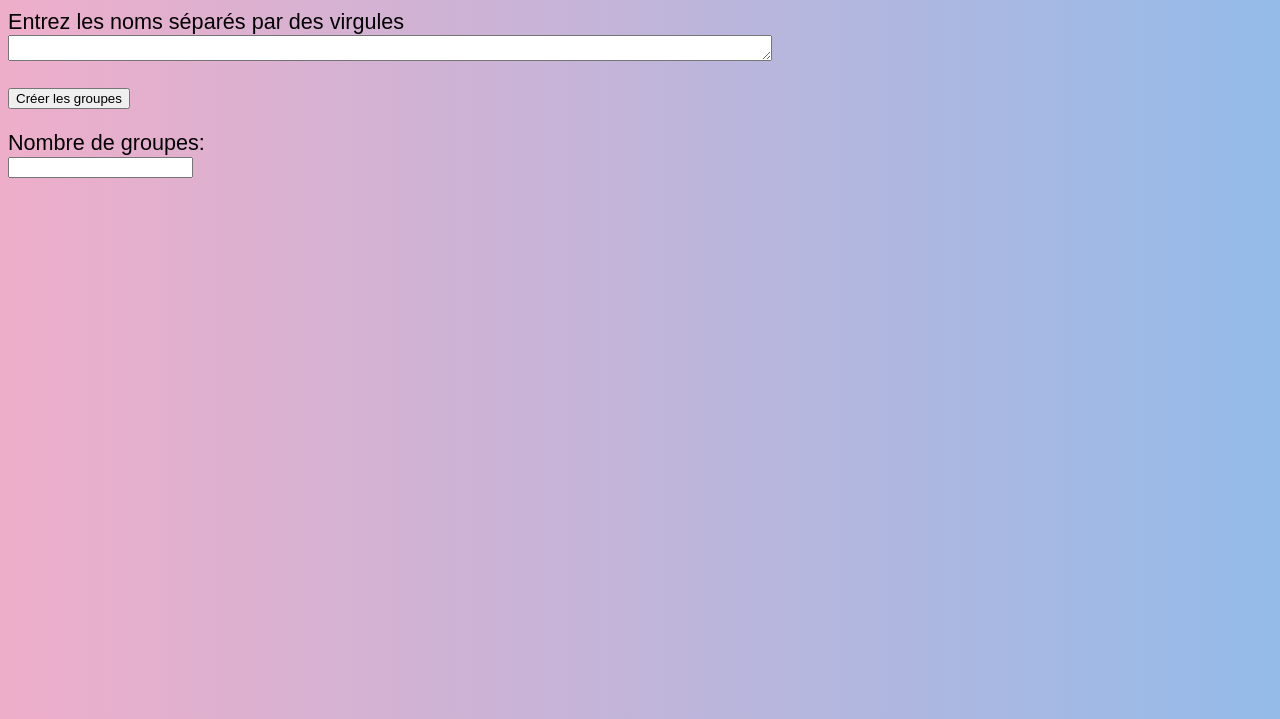
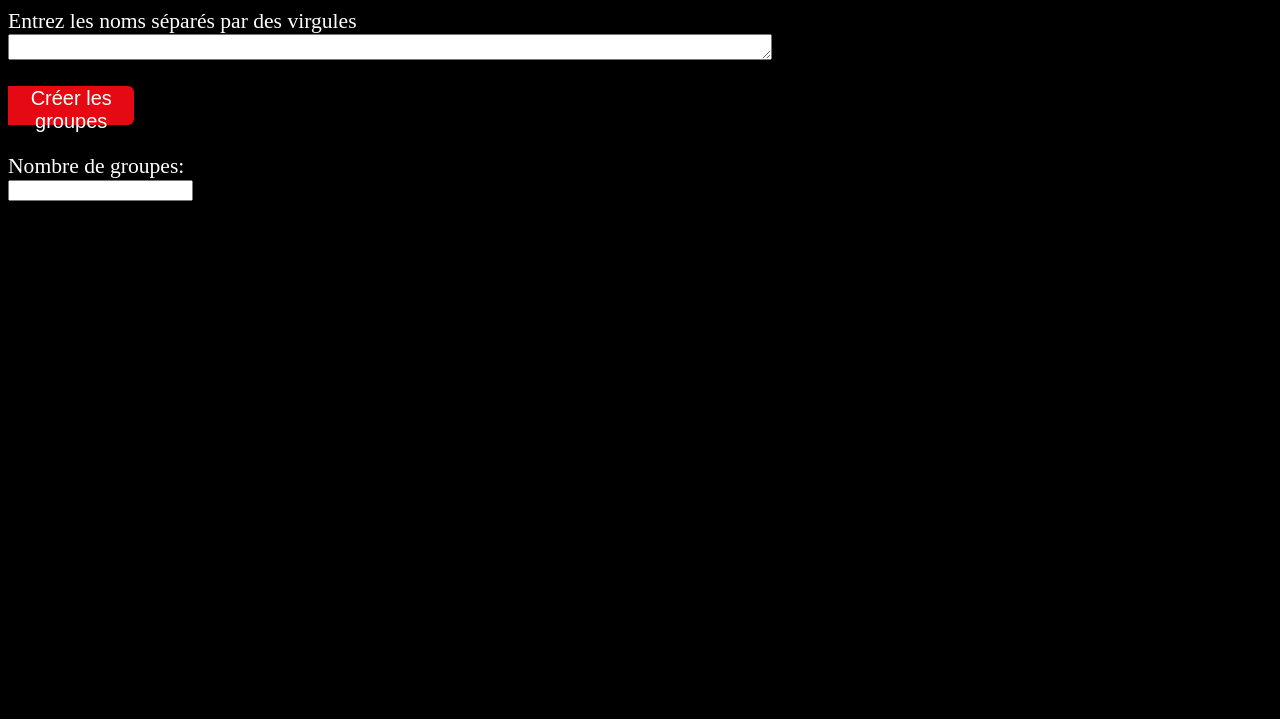
Before and after one commit to corinneremy/PROJET-JS, a plain HTML site: page group maker/index.html in a window 1280 px wide. Shown: the part 81-800 px from the top of the page. Drawn offline with Linux system fonts and the light colour scheme; a web font is replaced by a local one.

Commit message:
Update style.css

```diff
--- a/group maker/style.css
+++ b/group maker/style.css
@@ -1,19 +1,24 @@
+@import url(https://fonts.bunny.net/css?family=bebas-neue:400);
+
+
 body {
-    font-family: 'Montserrat', sans-serif;
+    font-family: 'Bebas Neue', display;
     font-size: large;
-    background: rgb(238,174,202);
-    background: linear-gradient(90deg, rgba(238,174,202,1) 0%, rgba(148,187,233,1) 100%);
+    background: black
+
 }
 
 h1 {
     text-align: center;
     box-sizing: content-box;
     position:relative;
+    color: white;
 
 }
 
 label {
     font-size: 1.2em;
+    color: white;
 }
 
 textarea {
@@ -27,10 +32,28 @@ textarea {
 }
 
 .group {
-    background-color: #ee9cea;
-    border: 1px solid #8b5ef5;
+    background-color:#e50914;
     border-radius: 6px;
     border-width: 1.8px;
     padding: 10px;
     margin: 5px;
+    color: white;
+    display: flex;
+    flex-direction: column;
+    text-align: center;
 }
+button{
+    width: 10%;
+    font-size: 20px;
+    height: 39px;
+    border: 0;
+    background-color: #e50914;
+    color: white;
+    border-radius: 0 6px 6px 0;
+    cursor: pointer;
+
+}
+button:hover {
+    background-color: #c11119;
+    transition: 0.7s;
+}
```
